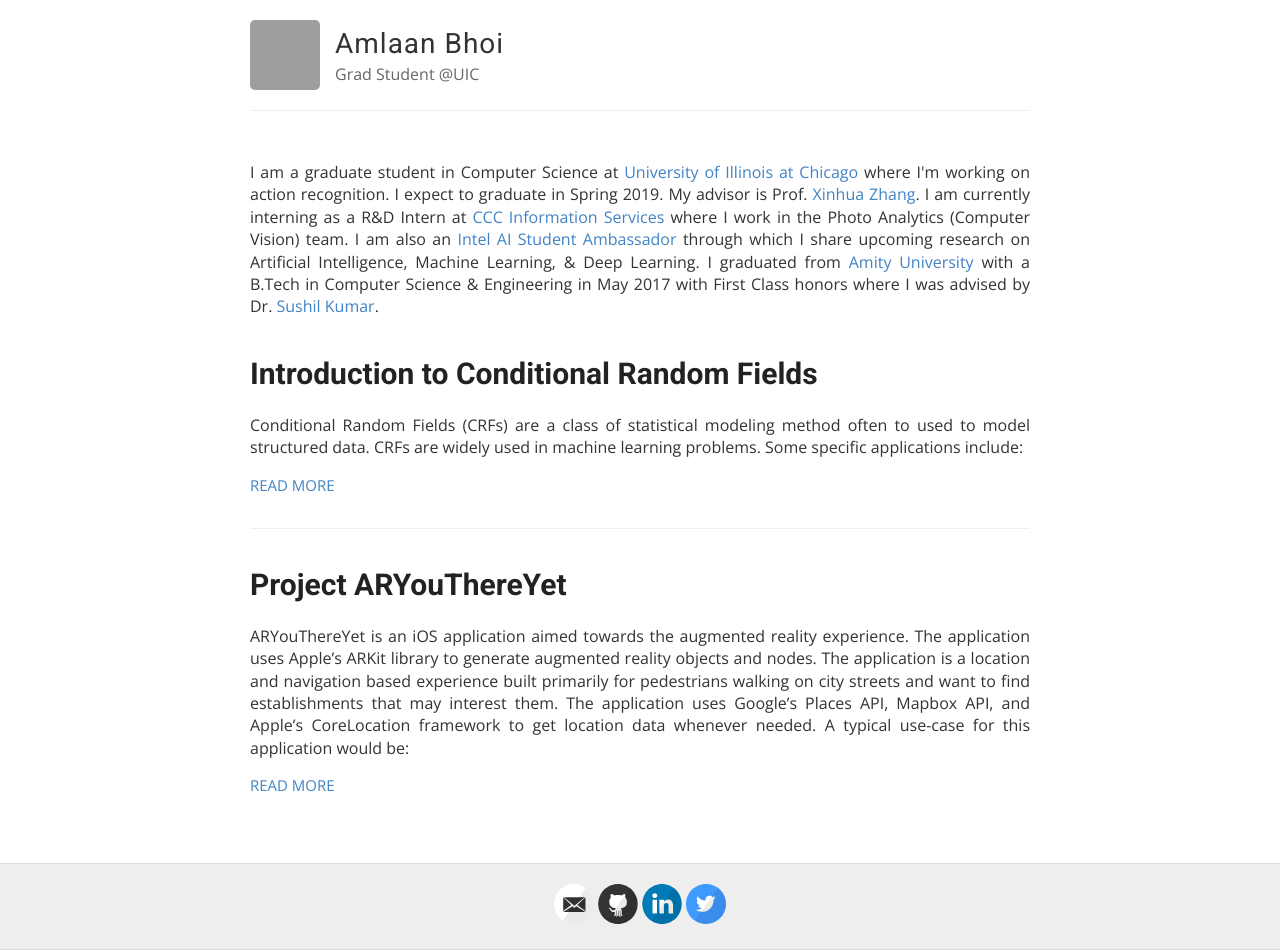
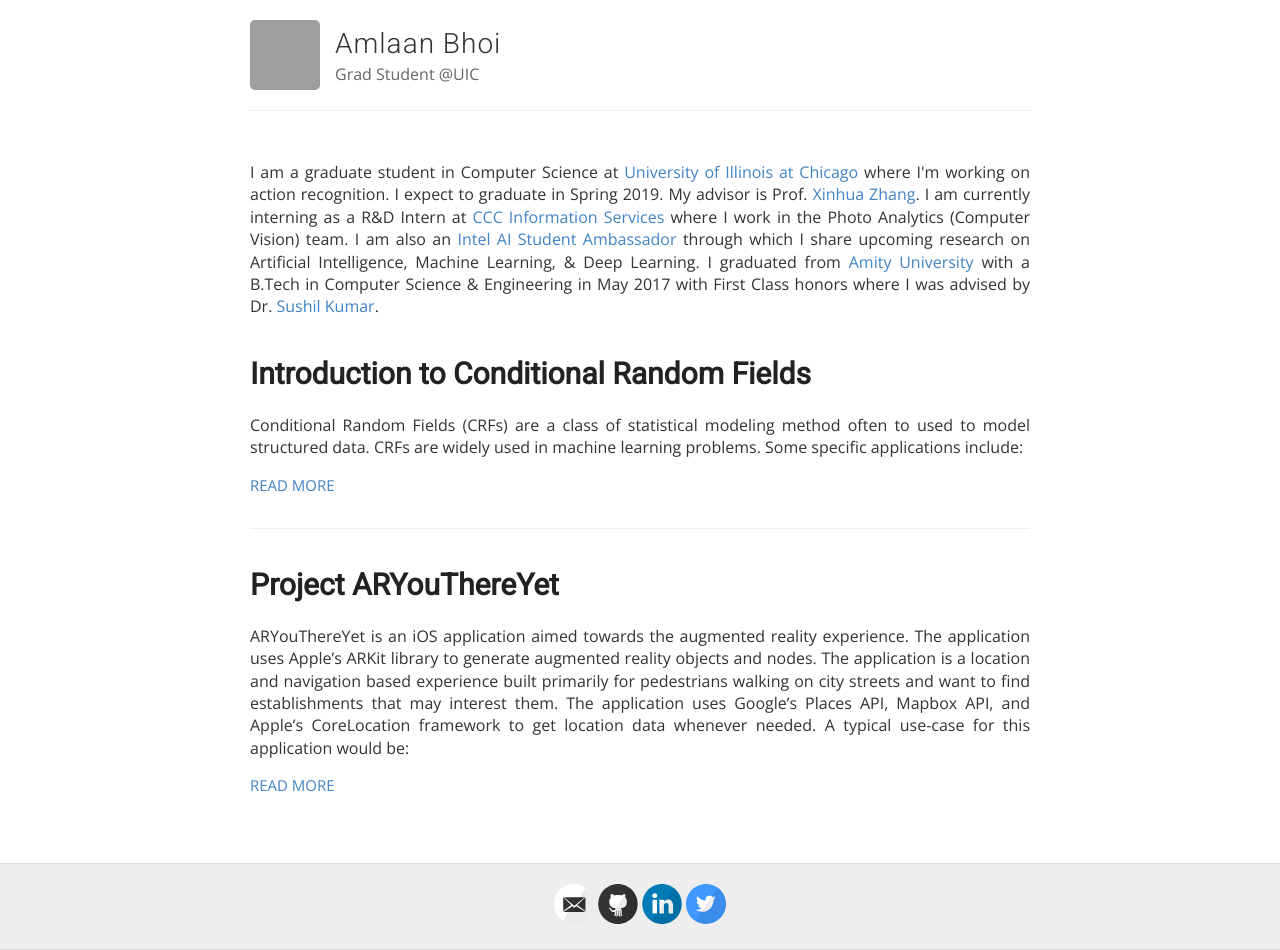
Before and after one commit to abhoi/blog_2, a Jekyll site: the page built from index.html, in a window 1280 px wide. Built offline with Jekyll 4.4.1, drawn with Linux system fonts in a browser that asks for light colours; grey boxes are pictures that could not be loaded.

Commit message:
Update _variables.scss

```diff
--- a/_sass/_variables.scss
+++ b/_sass/_variables.scss
@@ -3,8 +3,8 @@
 // VARIABLES
 //
 
-@import url('https://fonts.googleapis.com/css?family=Roboto:400,400i,700');
-@import url('https://fonts.googleapis.com/css?family=Open+Sans:400,400i,700');
+@import url('https://fonts.googleapis.com/css?family=Roboto:300,300i,400');
+@import url('https://fonts.googleapis.com/css?family=Open+Sans:300,300i,400');
 
 // Colors
 $blue: #4183C4;
```
